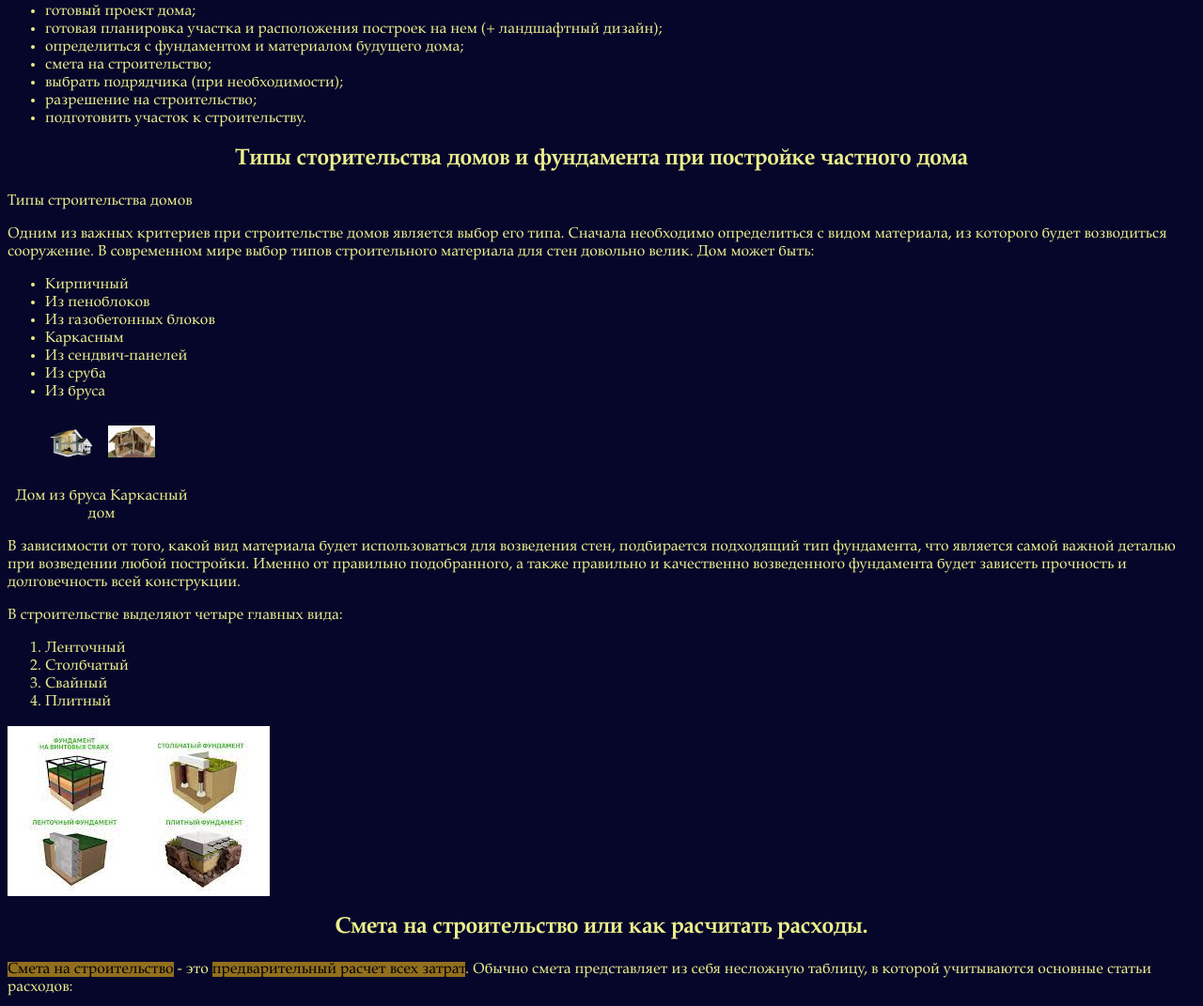
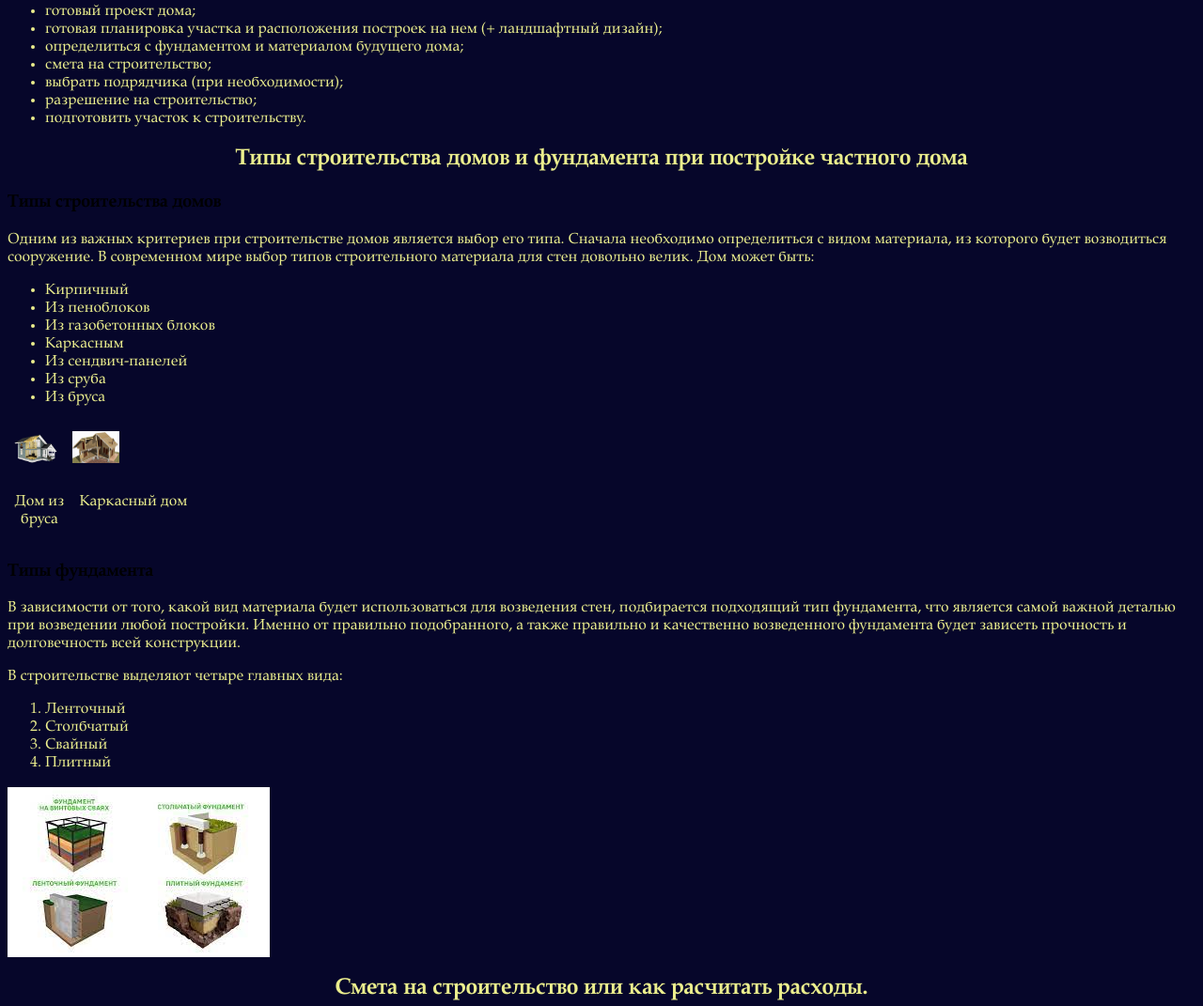
Before and after one commit to trol228355/pitonostroitelsvo, a plain HTML site: page index.html in a window 1280 px wide. Shown: the part 220-1291 px from the top of the page at 94% size. Drawn offline with Linux system fonts and the light colour scheme.

Commit message:
Update index.html

```diff
--- a/index.html
+++ b/index.html
@@ -9,13 +9,14 @@
         <nav>
 
         </nav>
+        <main>
             <h2>С чего начать строительство</h2>
             <p>Самый оптимальный вариант — <span>начинать стройку в конце весны</span>, когда земля уже оттаяла, а впереди еще
                 есть лето и осень. <span>Однако летом высокий спрос на материалы и хорошие бригады строителей</span>, поэтому лучше
                 закупиться и договориться с рабочими <span>заранее</span>.</p>
 
             <h2>Что вам понадобится до начала стройки?</h2>
-        <ul>
+            <ul class="uul">
                 <li>готовый проект дома;</li>
                 <li>готовая планировка участка и расположения построек на нем (+ ландшафтный дизайн);</li>
                 <li>определиться с фундаментом и материалом будущего дома;</li>
@@ -24,8 +25,8 @@
                 <li>разрешение на строительство;</li>
                 <li>подготовить участок к строительству.</li>
             </ul>
-        <h2>Типы сторительства домов и фундамента при постройке частного дома</h2>
-        <p>Типы строительства домов</p>
+            <h2>Типы строительства домов и фундамента при постройке частного дома</h2>
+            <h3>Типы строительства домов</h3>
 
             <p>Одним из важных критериев при строительстве домов является выбор его типа. Сначала необходимо определиться с видом материала, из которого будет возводиться сооружение. В современном мире выбор типов строительного материала для стен довольно велик. Дом может быть:</p>
             <ul>
@@ -38,21 +39,26 @@
                 <li>Из бруса</li>
             </ul>
             <div class="cartinci">
-        <p><img src="img\b2eef138eaa4054d.png">
-        <img src="img\d1e5be361de11e42.jpg"></p>
-        <p>Дом из бруса Каркасный дом</p>
+                <img src="img\b2eef138eaa4054d.png">
+                <img src="img\d1e5be361de11e42.jpg">
+                <div style="display: flex; justify-content: space-between;">
+                    <p style="flex-basis:36%;">Дом из бруса</p>
+                    <p style ="flex-basis:70%;">Каркасный дом</p>
                 </div>
+            </div>
+            <h3>Типы фундамента</h3>
             <p>В зависимости от того, какой вид материала будет использоваться для возведения стен, подбирается подходящий тип фундамента, что является самой
                 важной деталью при возведении любой постройки. Именно от правильно подобранного, а также правильно и качественно возведенного фундамента будет
                 зависеть прочность и долговечность всей конструкции.</p>
             <p>В строительстве выделяют четыре главных вида:</p>
-        <ol>
+            <p>
+            <ol class = "geniy">
                 <li>Ленточный</li>
                 <li>Столбчатый</li>
                 <li>Свайный</li>
                 <li>Плитный</li>
             </ol>
-        <img src="img\ca9732d9a21f4cd4.jpg">
+            <img src="img\ca9732d9a21f4cd4.jpg" class ="big"></p>
             <h2>Смета на строительство или как расчитать расходы.</h2>
             <p><span>Смета на строительство</span> - это <span>предварительный расчет всех затрат</span>. Обычно смета представляет из себя несложную таблицу,
                 в которой учитываются основные статьи расходов:</p>
@@ -62,7 +68,7 @@
                     <li>Стоимость доставки</li>
                     <li>Накладные расходы</li>
                 </ul>
-            <p>Вот пример того как выглядит таблица сметы расходов:<img src="img\63c174e115014404.jpg"></p>
+                <p>Вот пример того как выглядит таблица сметы расходов:<br><img src="img\63c174e115014404.jpg"></p>
                 <p>Как видно, <span>основу сметы составляет простая математика</span>: стоимость одной единицы материала нужно умножить на требуемое количество, и мы получим общую стоимость. Сложность заключается скорее не в самих расчетах, а в том, чтобы включить в эту таблицу все, что нужно для получения точной картины.</p>
                 <p><span>Такое планирование очень важно</span>, оно поможет не затягивать строительство. В плане можно также заранее указать, какие работы вы будете выполнять своими силами, где вам помогут родственники, а где вы будете нанимать бригаду или спецтехнику. <span>Затем эти этапы строительства можно отразить в смете либо составить смету отдельно для каждого этапа.</span></p>
                 <p><b>Главные пункты такого плана обычно выглядят следующим образом:</b></p>
@@ -77,7 +83,7 @@
                 <p>Для того, чтобы сделать расчеты точнее, желательно подобрать повышающий коэффициент, который будет учитывать непредвиденные расходы. Величину этого коэффициента вы можете подобрать на свое усмотрение, учитывая свои финансы. Так вы сможете, если не полностью избежать увеличения сметы, то хотя бы минимизировать его.</p>
                 <p>Когда все исходные данные готовы, можно вносить их в таблицу и считать. Важно отметить: полученные цифры будут только промежуточными итогами. Каждый, кто занимался строительством, знает - смета в любом случае будет изменяться и, как правило, в большую сторону. Всегда имеют место факторы, влияющие на издержки: бракованные материалы, ошибки в работе, форс-мажорные обстоятельства и так далее. В этом вам могут помочь наши специальные калькуляторы для расчёта расходов,переводов из одной велечины в другую и могое другое, чем можно воспользоваться при планировке дома.</p>
                 <h2>Примеры стилей частных домов. Какие стили домов чаще всего выбирают при проектировании.</h2>
-            <p>Одним из начальных этапов проектирования частного дома является выбор подходящего под запросы заказчика архитектурного стиля. В настоящее время существует множество уникальных архитектурных направлений, которые могут быть реализованыпри строительстве дома из СИП-панелей по доступной цене. Мы рассмотрим самые популярные и распространенные изних, а также и выясним, какой стиль лучше подходит для частного домостроения.</p>
+                <p>Одним из начальных этапов проектирования частного дома является выбор подходящего под запросы заказчика архитектурного стиля. В настоящее время существует множество уникальных архитектурных направлений, которые могут быть реализованы при строительстве дома из СИП-панелей по доступной цене. Мы рассмотрим самые популярные и распространенные из них, а также и выясним, какой стиль лучше подходит для частного домостроения.</p>
                 <ol>
                     <li><h3>Классический стиль</h3>
                     <p>Простой и в то же время элегантный классический стиль отлично подходит для оформления частных загородных домов.
@@ -126,5 +132,13 @@
 
 
             </ol>
+            <h2>Скачать наш калькулятор</h2>
+            <p>Наш калькулятор для строительства вы можете скачать по этой кнопке:
+            <a target="_blank" href='https://www.dropbox.com/s/mn6s081m1303o7h/Calculator.exe?dl=0' class="downl">Скачать</a></p>
+        </main>
+        <footer>
+            <p>Контактная информация: +7(918)4743457</p>
+            <p>Над проектом работали: Болобан Максим, Пискашов Александр, тут еще добавлю</p>
+        </footer>
     </body>
 </html>
```
Lines whose indentation alone changed are shown as unchanged.
